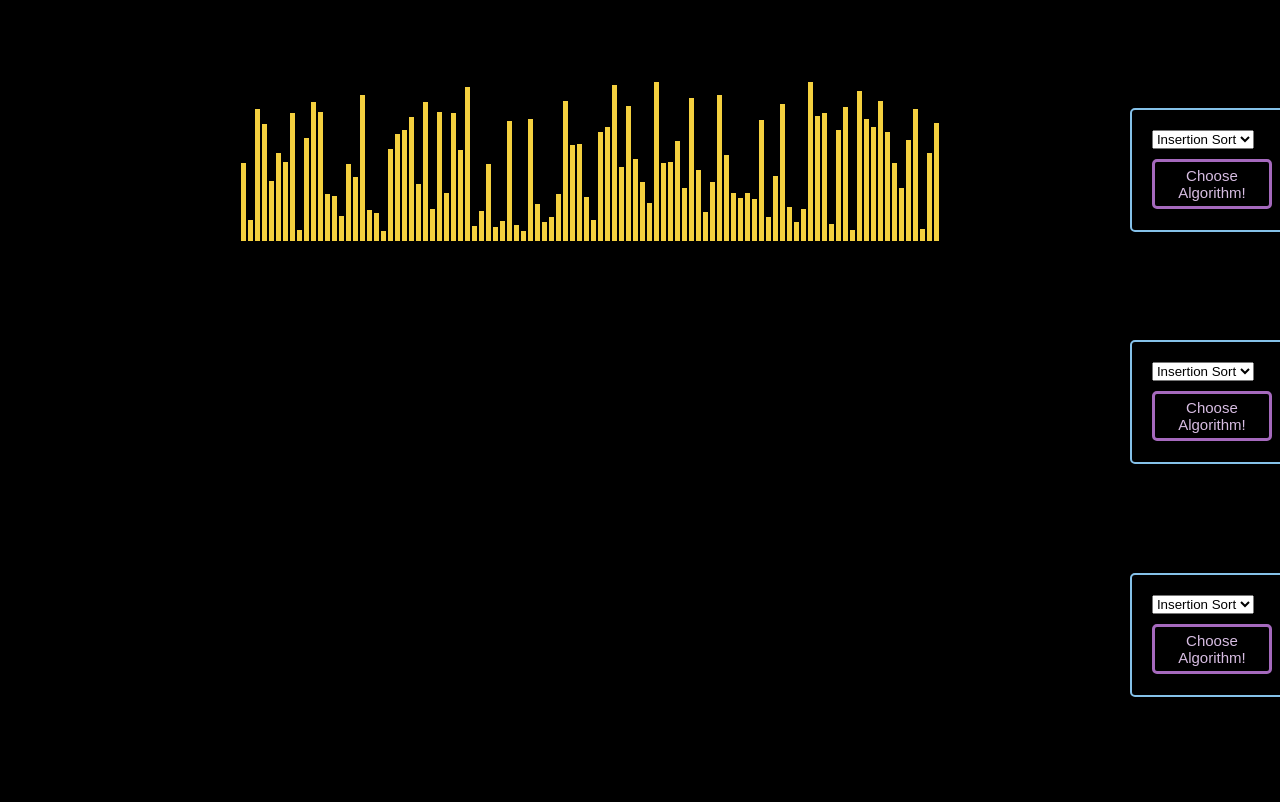
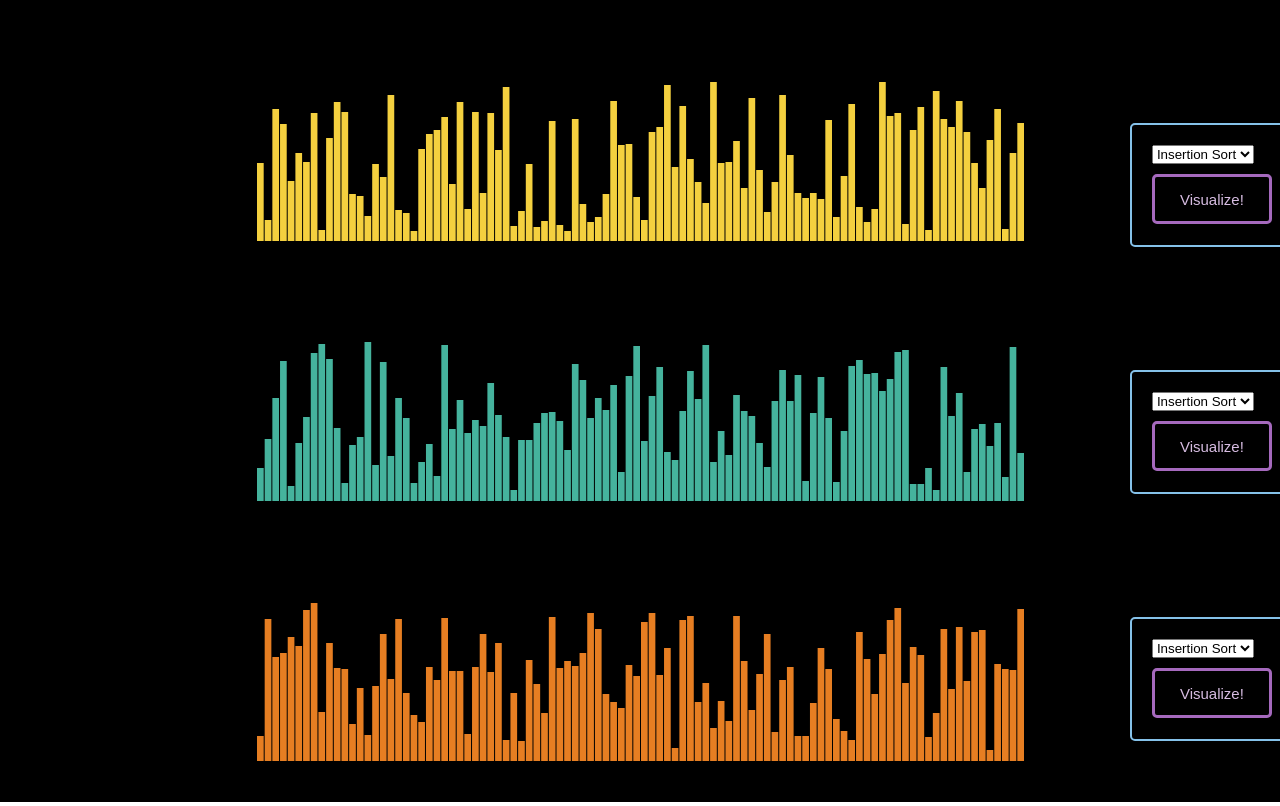
Before and after one commit to adiram359/SortingVisualizer, a plain HTML site: page index.html in a window 1280 px wide. Drawn offline with Linux system fonts and the light colour scheme.

Commit message:
Add files via upload

```diff
--- a/canvas.js
+++ b/canvas.js
@@ -13,6 +13,16 @@ document.querySelector('.algobutton3').addEventListener('click', form3submission
 
 function form1submission(event) {
   event.preventDefault()
+  var block = document.getElementById("000");
+  var option = block.options[block.selectedIndex].value
+  const details = {block: 0,
+                    option:option}
+  console.log(details)
+  sort(details)
+}
+
+function form2submission(event) {
+  event.preventDefault()
   var block = document.getElementById("001");
   var option = block.options[block.selectedIndex].value
   const details = {block: 1,
@@ -21,21 +31,11 @@ function form1submission(event) {
   sort(details)
 }
 
-function form2submission(event) {
+function form3submission(event) {
   event.preventDefault()
   var block = document.getElementById("002");
   var option = block.options[block.selectedIndex].value
   const details = {block: 2,
-                    option:option}
-  console.log(details)
-  sort(details)
-}
-
-function form3submission(event) {
-  event.preventDefault()
-  var block = document.getElementById("003");
-  var option = block.options[block.selectedIndex].value
-  const details = {block: 3,
                     option:option}
   console.log(details)
   sort(details)
@@ -48,16 +48,20 @@ var c = canvas.getContext('2d');
 
 
 
-function drawbars(nums) {
+function drawbars(sortingObjects) {
+  console.log(sortingObjects)
   c.clearRect(0, 0, window.innerWidth, window.innerHeight)
-  const y = 240
-  var x = 240
-  for (var i = 0; i < nums.length; i += 1) {
-    c.fillStyle = nums[i].color
-    c.fillRect(x, y - nums[i].value, 5, nums[i].value)
-    x += 7
+  for (var i = 0; i < sortingObjects.length; i += 1) {
+    const obj = sortingObjects[i]
+    const nums = obj.nums
+    const y = obj.y
+    var x = Math.floor(window.innerWidth * 0.20)
+    const gap = 1
+    const width = (window.innerWidth * 0.6)/obj.count - gap
+    for (var j = 0; j < nums.length; j += 1) {
+      c.fillStyle = sortingObjects[i].color
+      c.fillRect(x, y - nums[j].value, width, nums[j].value)
+      x += width + gap
+    }
   }
-
-
-
 }
--- a/index.html
+++ b/index.html
@@ -11,15 +11,28 @@
 
     <div class="choosealgo">
       <form>
+        <select id="000" name="Sorting Algorithms">
+          <option value="Insertion Sort">Insertion Sort</option>
+          <option value="Merge Sort">Merge Sort</option>
+          <option value="Quick Sort">Quick Sort</option>
+          <option value="Bubble Sort">Bubble Sort</option>
+        </select>
+        <button class="algobutton1"> Visualize!</button>
+      </form>
+
+    </div>
+
+    <div class="choosealgo">
+      <form>
         <select id="001" name="Sorting Algorithms">
           <option value="Insertion Sort">Insertion Sort</option>
           <option value="Merge Sort">Merge Sort</option>
           <option value="Quick Sort">Quick Sort</option>
           <option value="Bubble Sort">Bubble Sort</option>
+          <option value="Merge Sort">Merge Sort</option>
         </select>
-        <button class="algobutton1"> Choose Algorithm!</button>
+        <button class="algobutton2"> Visualize!</button>
       </form>
-
     </div>
 
     <div class="choosealgo">
@@ -31,20 +44,7 @@
           <option value="Bubble Sort">Bubble Sort</option>
           <option value="Merge Sort">Merge Sort</option>
         </select>
-        <button class="algobutton2"> Choose Algorithm!</button>
-      </form>
-    </div>
-
-    <div class="choosealgo">
-      <form>
-        <select id="003" name="Sorting Algorithms">
-          <option value="Insertion Sort">Insertion Sort</option>
-          <option value="Merge Sort">Merge Sort</option>
-          <option value="Quick Sort">Quick Sort</option>
-          <option value="Bubble Sort">Bubble Sort</option>
-          <option value="Merge Sort">Merge Sort</option>
-        </select>
-        <button class="algobutton3"> Choose Algorithm!</button>
+        <button class="algobutton3"> Visualize!</button>
       </form>
     </div>
 
--- a/main.js
+++ b/main.js
@@ -3,28 +3,51 @@ function bar() {
   const max = 160
   return {
     value: Math.floor(Math.random() * (max - min))  + min,
-    color: "#F4D03F"
-  }
-}
-const nums = []
-
-generateArray()
-
-function generateArray() {
-  for (var i = 0; i < 100; i++) {
-    nums.push(bar())
   }
 }
 
-drawbars(nums)
 
+const sortingObject1 = {
+  nums: [],
+  y: 240,
+  count: 100,
+  color: "#F4D03F"
+}
+const sortingObject2 = {
+  nums: [],
+  y: 500,
+  count: (150 - 50),
+  color: "#45B39D",
+}
+
+const sortingObject3 = {
+  nums: [],
+  y: 760,
+  count: (150 - 50),
+  color: "#E67E22"
+}
+
+var sortingObjects = [sortingObject1, sortingObject2, sortingObject3]
+
+sortingObjects = sortingObjects.map((sortingObject) => generateArray(sortingObject))
+
+function generateArray(sortingObject) {
+    for (var j = 0; j < sortingObject.count; j += 1) {
+      sortingObject.nums.push(bar())
+    }
+    return sortingObject
+
+}
+
+drawbars(sortingObjects)
 
 function sleep(ms) {
   return new Promise(resolve => setTimeout(resolve, ms));
 }
 
 
-async function insertionSort(arr) {
+async function insertionSort(obj) {
+  const arr = obj.nums
   for (var i = 0; i < arr.length; i += 1) {
     var min = arr[i].value
     var min_index = i
@@ -38,11 +61,12 @@ async function insertionSort(arr) {
     temp = arr[i].value
     arr[i].value = arr[min_index].value
     arr[min_index].value = temp
-    drawbars(arr)
+    drawbars(sortingObjects)
     await sleep(50);
   }
 }
-async function bubbleSort(arr) {
+async function bubbleSort(obj) {
+  const arr = obj.nums
   for (var i = 0; i < arr.length ; i += 1) {
     for(var j = i; j > 0; j -= 1) {
       if (arr[j].value < arr[j - 1].value) {
@@ -51,24 +75,22 @@ async function bubbleSort(arr) {
         arr[j].value = temp
       }
     }
-    drawbars(arr)
+    drawbars(sortingObjects)
     await sleep(50);
   }
 }
 
-async function mergeSort(arr, start, end) {
 
-  // await drawbars(nums)
-  // await sleep(20)
-
+async function mergeSort(obj, start, end) {
+  const arr = obj.nums
   if (start >= end) {
     return;
   }
   const middle = Math.floor((start + end) / 2)
 
 
-  await mergeSort(arr, start, middle)
-  await mergeSort(arr, middle + 1, end)
+  await mergeSort(obj, start, middle)
+  await mergeSort(obj, middle + 1, end)
 
   const length1 = middle - start + 1;
   const length2 = end - middle;
@@ -102,23 +124,23 @@ async function mergeSort(arr, start, end) {
       j += 1;
       k += 1;
   }
-  await drawbars(nums)
+  drawbars(sortingObjects)
   await sleep(50)
 
 }
 
 
 async function sort (details) {
+  const sortObject = sortingObjects[details.block - 1 + 1]
+  console.log(details)
   if (details.option === "Insertion Sort") {
-    insertionSort(nums)
+    insertionSort(sortObject)
   }
   else if (details.option === "Bubble Sort") {
-    bubbleSort(nums)
+    bubbleSort(sortObject)
   }
   else if (details.option === "Merge Sort") {
-    console.log(nums.map((ob) => ob.value))
-    await mergeSort(nums, 0, nums.length - 1)
-    console.log(nums.map((ob) => ob.value))
+    mergeSort(sortObject, 0, sortObject.nums.length - 1)
   }
 }
 
--- a/style.css
+++ b/style.css
@@ -13,7 +13,7 @@ body {
   width:160px;
   height:120px;
   margin-left: 88%;
-  margin-top: 66%;
+  margin-top: 75%;
   border-color:black;
   border-radius:5px;
   border: 2px solid #85C1E9;
```
